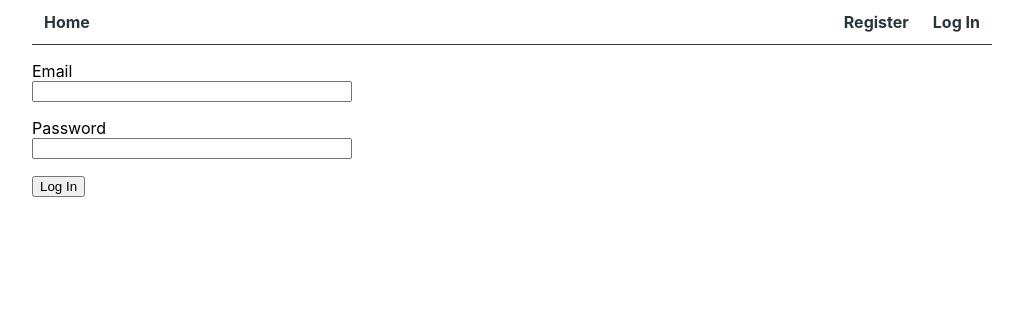
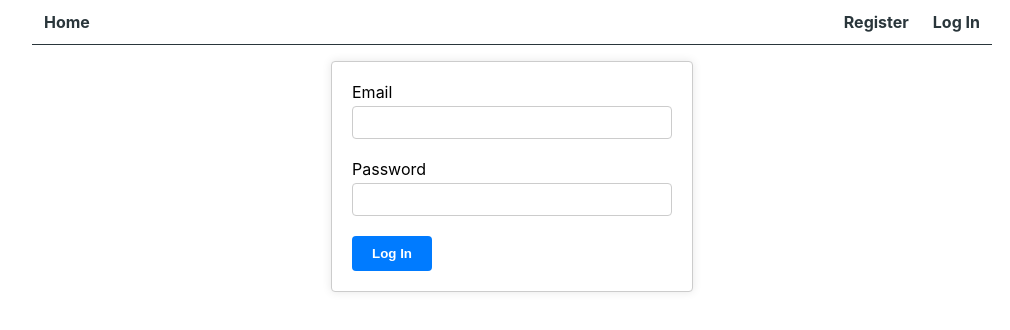
Before and after one commit to Irulik/goit-react-hw-08-phonebook, a React (Create React App) app: page /goit-react-hw-08-phonebook/login in a window 1280 px wide. Shown: the top 330 px of the page, without its empty margins (128-1138 px from the left). Built offline with nearby package versions, Linux system fonts and the light colour scheme.

Commit message:
styles updated

```diff
--- a/src/components/LoginForm/LoginForm.module.css
+++ b/src/components/LoginForm/LoginForm.module.css
@@ -1,5 +1,12 @@
 .form {
     width: 320px;
+    margin: 0 auto;
+    /* Вирівняйте форму по горизонталі по центру сторінки */
+    padding: 20px;
+    border: 1px solid #ccc;
+    border-radius: 4px;
+    box-shadow: 0 0 10px rgba(0, 0, 0, 0.1);
+    background-color: #fff;
 }
 
 .label {
@@ -7,3 +14,26 @@
     flex-direction: column;
     margin-bottom: 16px;
 }
+
+input {
+    padding: 8px;
+    margin: 4px 0;
+    border: 1px solid #ccc;
+    border-radius: 4px;
+    outline: none;
+}
+
+button {
+    padding: 10px 20px;
+    background-color: #007bff;
+    color: #fff;
+    border: none;
+    border-radius: 4px;
+    cursor: pointer;
+    font-weight: bold;
+    outline: none;
+}
+
+button:hover {
+    background-color: #0056b3;
+}
--- a/src/components/RegisterForm/RegisterForm.module.css
+++ b/src/components/RegisterForm/RegisterForm.module.css
@@ -1,5 +1,11 @@
 .form {
     width: 320px;
+    margin: 0 auto;
+    padding: 20px;
+    border: 1px solid #ccc;
+    border-radius: 4px;
+    box-shadow: 0 0 10px rgba(0, 0, 0, 0.1);
+    background-color: #fff;
 }
 
 .label {
@@ -7,3 +13,26 @@
     flex-direction: column;
     margin-bottom: 16px;
 }
+
+input {
+    padding: 8px;
+    margin: 4px 0;
+    border: 1px solid #ccc;
+    border-radius: 4px;
+    outline: none;
+}
+
+button {
+    padding: 10px 20px;
+    background-color: #007bff;
+    color: #fff;
+    border: none;
+    border-radius: 4px;
+    cursor: pointer;
+    font-weight: bold;
+    outline: none;
+}
+
+button:hover {
+    background-color: #0056b3;
+}
```
